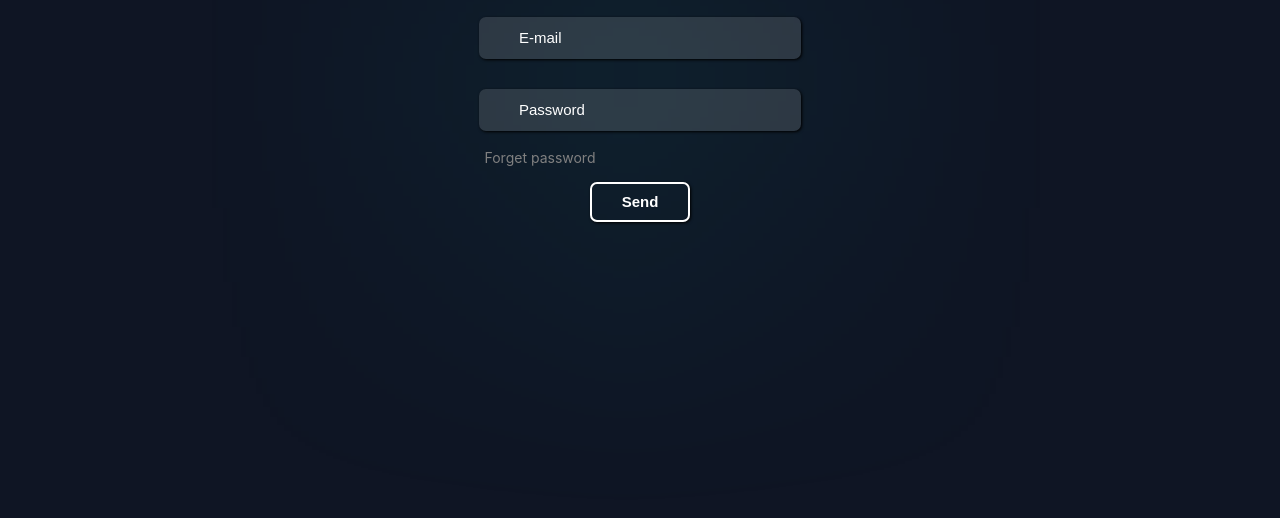
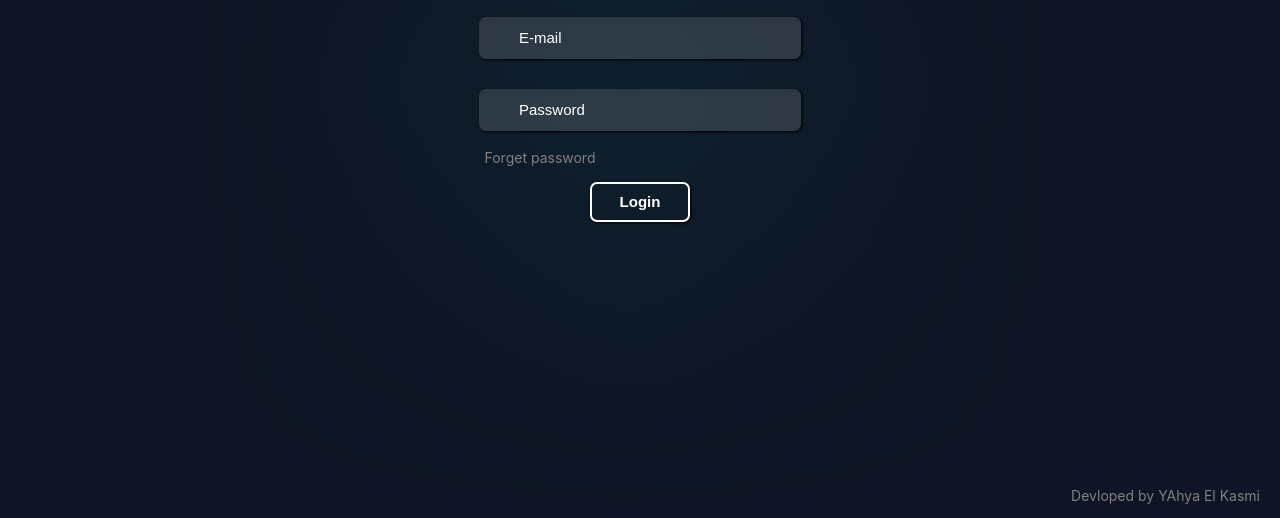
Before and after one commit to Yahya-Elka/OFPPT.meet, a plain HTML site: page login.html in a window 1280 px wide. Shown: the part 367-885 px from the top of the page. Before the commit the page ends 840 px from the top, so only its background shows below. Drawn offline with Linux system fonts and the light colour scheme.

Commit message:
Add files via upload

```diff
--- a/login.css
+++ b/login.css
@@ -132,7 +132,12 @@ label{
     color: #0F1524;
     cursor: pointer;
 }
-
+.dev{
+    text-align: right;
+    margin-right: 20px;
+    font-size: 14px;
+    color: gray;
+}PART 01
 
 @media (min-width: 601px) and (max-width: 900px){
 
--- a/login.html
+++ b/login.html
@@ -27,9 +27,10 @@
             <br>
             <a class="a" href="#">Forget password</a>
             <br>
-            <input class="send" type="submit" value="Send">
+            <input class="send" type="submit" value="Login">
         </form>
     </div>
     </div>
+    <p class="dev">Devloped by YAhya El Kasmi</p>
 </body>
 </html>
--- a/room.css
+++ b/room.css
@@ -476,6 +476,7 @@ footer{
     text-align: right;
     margin-right: 20px;
     font-size: 14px;
+    color: gray;
 }
 .line{
 
--- a/vip-student.css
+++ b/vip-student.css
@@ -128,7 +128,12 @@ label{
     color: #0F1524;
     cursor: pointer;
 }
-
+.dev{
+    text-align: right;
+    margin-right: 20px;
+    font-size: 14px;
+    color: gray;
+}
 
 @media (min-width: 601px) and (max-width: 900px){
 
--- a/vip-teacher.css
+++ b/vip-teacher.css
@@ -126,7 +126,12 @@ label{
     color: #0F1524;
     cursor: pointer;
 }
-
+.dev{
+    text-align: right;
+    margin-right: 20px;
+    font-size: 14px;
+    color: gray;
+}
 
 @media (min-width: 601px) and (max-width: 900px){
 
--- a/vip.css
+++ b/vip.css
@@ -121,7 +121,12 @@ nav a:hover{
 .flex a:hover{
     transform: scale(1.05);
 }
-
+.dev{
+    text-align: right;
+    margin-right: 20px;
+    font-size: 14px;
+    color: gray;
+}
 
 @media (min-width: 601px) and (max-width: 900px){
 
```
Also changed, not shown: index.html (+1 -1 lines), room.html (+1 -0 lines), vip-student.html (+1 -0 lines), vip-teacher.html (+1 -0 lines), vip.html (+1 -0 lines).
